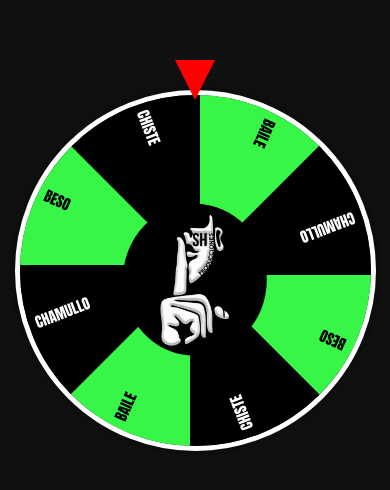
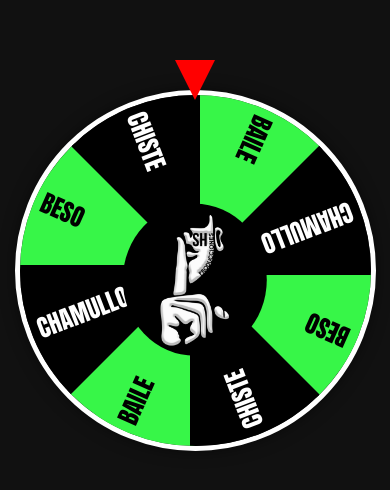
Before and after one commit to marcos-wakuluk/wheel, a React (Create React App) app: page / in a window 390 px wide. Shown: the part 142-632 px from the top of the page. Built offline with nearby package versions, Linux system fonts and the light colour scheme.

Commit message:
font size changed

```diff
--- a/src/WheelOfFortune.css
+++ b/src/WheelOfFortune.css
@@ -28,8 +28,8 @@ body {
 }
 
 .wheel {
-  width: 70vw;
-  height: 70vw;
+  width: min(70vw, 70vh); /* La rueda ahora ocupará el 70% del menor entre el ancho y el alto de la pantalla */
+  height: min(70vw, 70vh);
   border-radius: 50%;
   position: relative;
   border: 5px solid #444;
@@ -68,7 +68,7 @@ body {
   font-weight: bold;
   text-align: center;
   color: #fff;
-  font-size: 60px;
+  font-size: 51px;
   pointer-events: none;
   text-transform: uppercase;
   font-family: "Anton", sans-serif;
@@ -136,7 +136,23 @@ button:disabled {
   height: auto;
 }
 
-/* Media Queries for responsiveness */
+@media (max-width: 1024px) {
+  .segment-label {
+    font-size: 42px;
+  }
+
+  .center-circle {
+    width: 35%;
+    height: 35%;
+  }
+
+  .indicator {
+    border-left: 25px solid transparent;
+    border-right: 25px solid transparent;
+    border-bottom: 50px solid #f00;
+  }
+}
+
 @media (max-width: 768px) {
   .wheel {
     width: 85vw;
@@ -144,7 +160,7 @@ button:disabled {
   }
 
   .segment-label {
-    font-size: 1rem;
+    font-size: 45px;
   }
 
   .center-circle {
@@ -166,7 +182,7 @@ button:disabled {
   }
 
   .segment-label {
-    font-size: 0.9rem;
+    font-size: 24px;
   }
 
   .center-circle {
```
